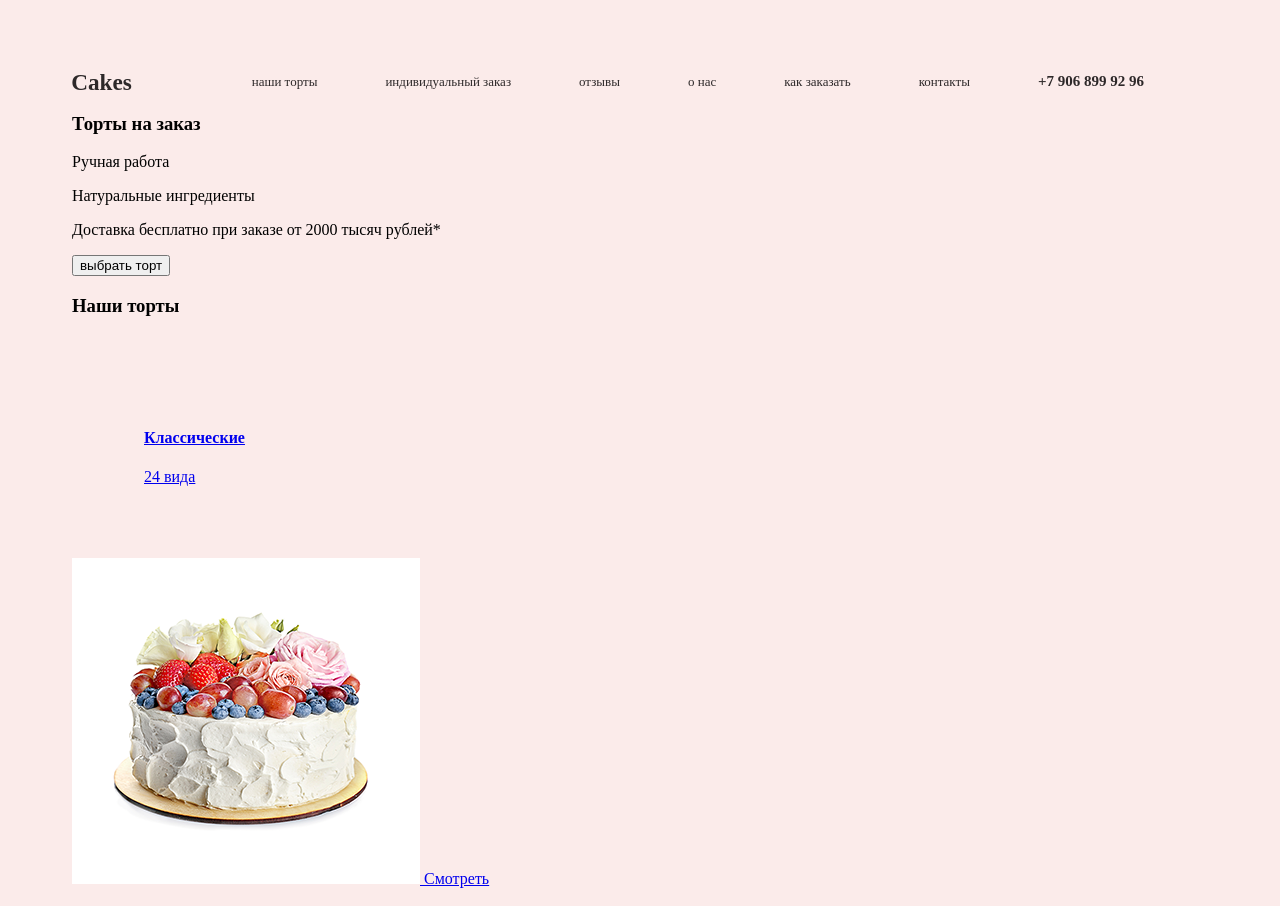
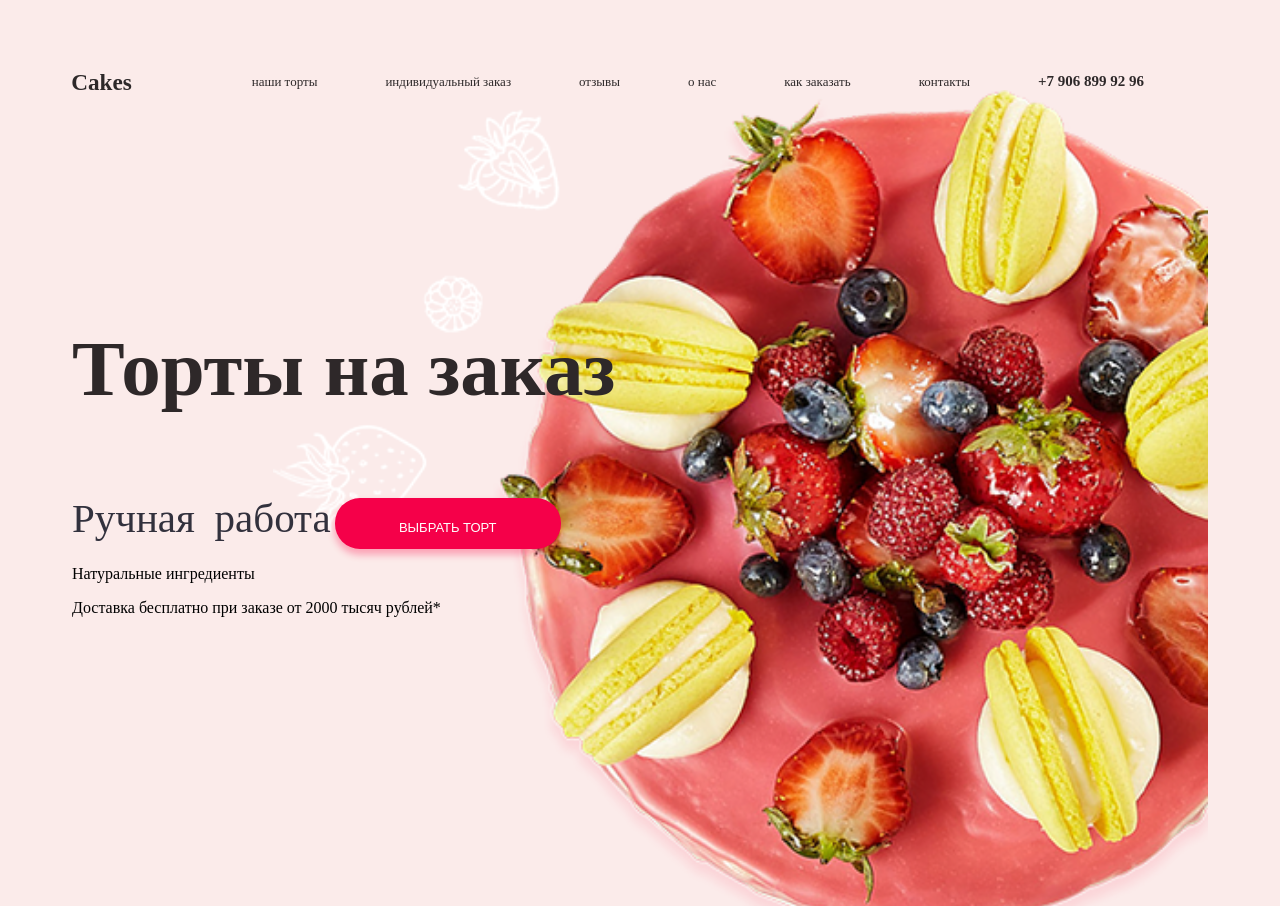
Before and after one commit to RoowixInternship/DanilUstinenko, a plain HTML site: page index.html in a window 1280 px wide. Shown: the top 906 px of the page. Drawn offline with Linux system fonts and the light colour scheme.

Commit message:
big cake trouble

```diff
--- a/css/styles.css
+++ b/css/styles.css
@@ -315,6 +315,7 @@ body {
   margin: 0 auto;
   background: #fbebea;
   max-width: 1366px;
+
 }
 
 .wrapper {
@@ -322,6 +323,10 @@ body {
 }
 
 .top-menu {
+  position: relative;
+  display: flex;
+  justify-content: space-between;
+  align-items: center;
   padding: 0;
   margin: 0;
 }
@@ -361,6 +366,44 @@ body {
 .top-menu__item-link {
   text-decoration: none;
   color: #2d2829;
+}
+
+.preview{
+  background-image: url(../images/block1/decorTort1.png);
+  background-repeat: no-repeat;
+  background-size: contain;
+  /* background-position: right; */
+  background-position-y: center;
+  background-position-x: 330%;
+  padding: 141px 0 315px 0px;
+}
+
+.preview__header{
+  /* text-align: left; */
+  /* margin: 164px 0 32px; */
+  /* margin: 0; */
+  font-family: 'Playfair Display', 'Times New Roman', serif;
+  font-size: 79px;
+  font-weight: bold;
+  color: #2e2829;
+}
+
+.preview__subheader{
+  /* text-align: left; */
+  /* margin: 0 0 54px; */
+  font-family: 'Marck Script', 'Times New Roman', cursive;
+  font-size: 41px;
+  font-weight: normal;
+  color: #32313d;
+}
+
+.preview__button{
+  width: 226px;
+  height: 51px;
+  background: transparent;
+  border: none;
+  border-radius: 50%;
+  box-shadow: none;
 }
 
 .individual-order__header {
--- a/index.html
+++ b/index.html
@@ -26,17 +26,16 @@
 		</header>
 
 		<section class="preview">
-			<div class="preview__info-wrapper">
-				<div class="preview__info-block-big">
+			<!-- <div class="preview__info-wrapper"> -->
 					<h1 class="preview__header">Торты на заказ</h1>
 					<span class="preview__subheader">Ручная работа</span>
-				</div>
+				<button type='button' class="button preview__button">выбрать торт</button>
 				<div class="preview__info-block-little">
 					<p class="preview__info-ingredients">Натуральные ингредиенты</p>
 					<p class="preview__info-delivery">Доставка бесплатно при заказе от 2000 тысяч рублей*</p>
 				</div>
-			</div>
-			<button type='button' class="preview__button">выбрать торт</button>
+			<!-- </div> -->
+
 		</section>
 		<section class="our-torts">
 			<h3 class="our-torts__header">Наши торты</h3>
@@ -117,7 +116,7 @@
 								<h6 class="slider__item-header">Шоколадный ганаш</h6>
 								<p class="slider__item-description">Ароматный шоколадный бисквит, густой шоколадный крем – самый шоколадный из всех возможных десертов!</p>
 								<p class="slider__item-cost">1000 руб/кг</p>
-								<button class="button slider__item-button">ВЫБРАТЬ</button>
+								<button class="button slider__item-button">выбрать</button>
 							</div>
 							<p>1/12</p>
 						</div>
```
